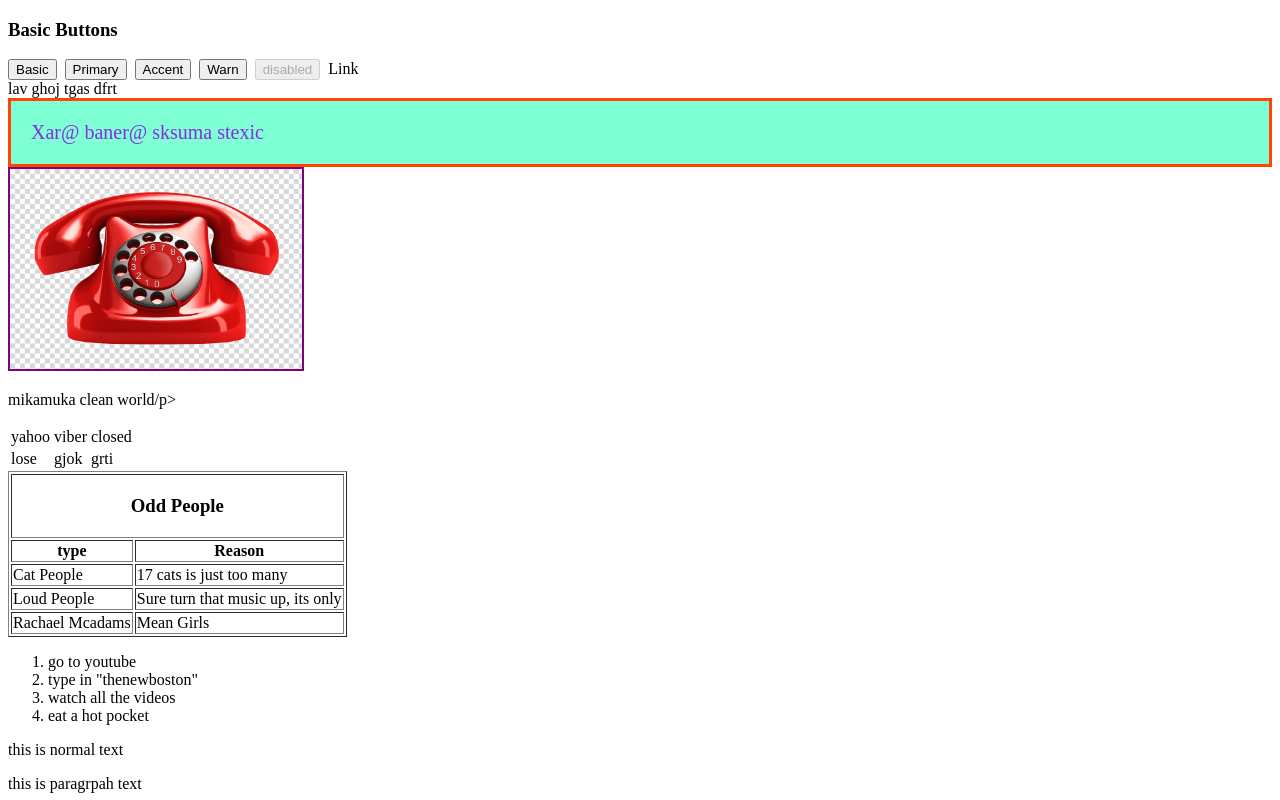
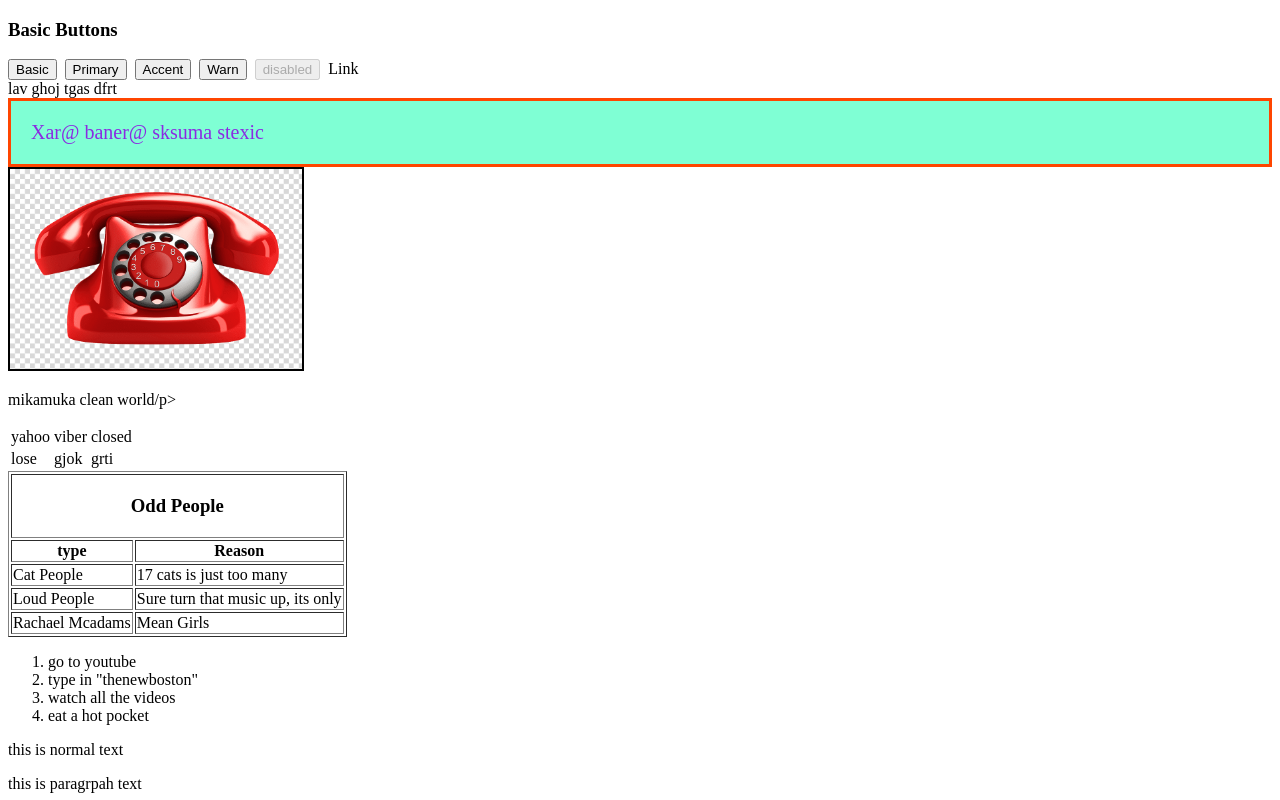
Before and after one commit to GorQeri/arajinGorc, an Angular app: page / in a window 1280 px wide. Shown: the top 800 px of the page. Built offline with nearby package versions, Linux system fonts and the light colour scheme.

Commit message:
hffvuyfv

```diff
--- a/src/app/xare-baner/xare-baner.component.css
+++ b/src/app/xare-baner/xare-baner.component.css
@@ -5,7 +5,7 @@
 
 img {
   height: 200px;
-  border: 2px solid purple;
+  border: 2px solid;
 }
 
 p {
```
